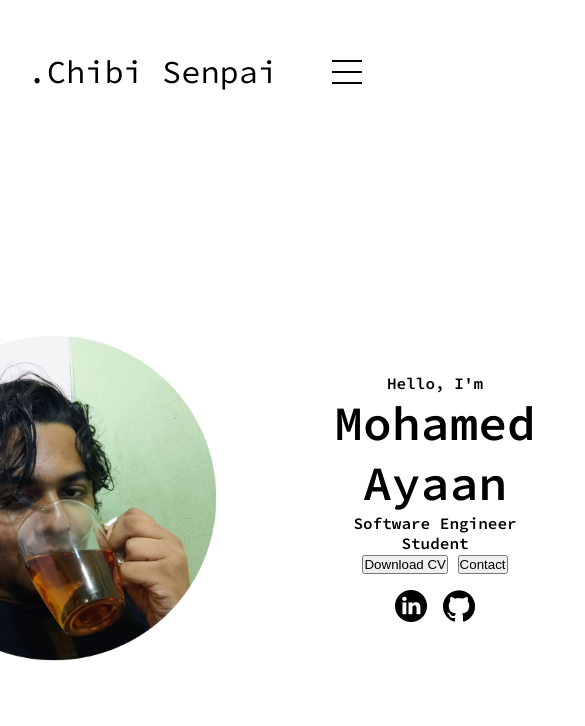
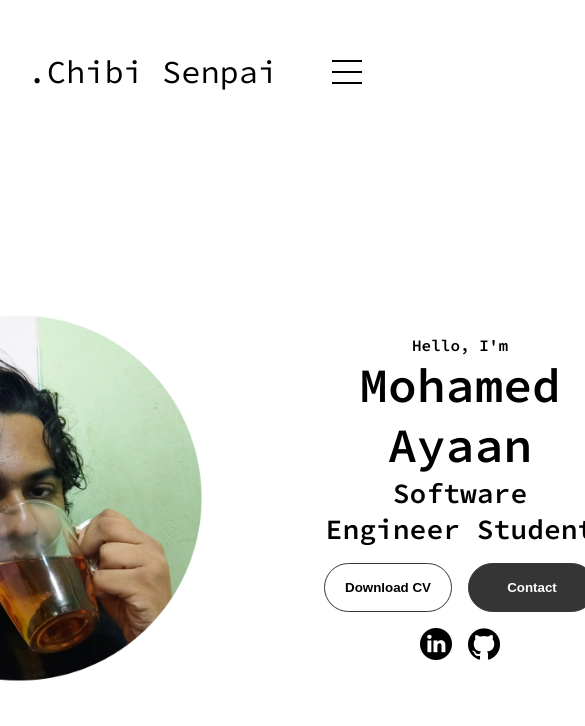
Before and after one commit to chibisenpai/Website-1.0, a plain HTML site: page index.html in a window 390 px wide. Shown: the whole page, 585 px wide, since content can reach past the window. Drawn offline with Linux system fonts and the light colour scheme.

Commit message:
finished hro un responsive

```diff
--- a/index.html
+++ b/index.html
@@ -46,11 +46,12 @@
     <div class="section__text">
             <p class="section__text__p1">Hello, I'm</p>
             <h1 class="title">Mohamed Ayaan</h1>
-            <p class="section__tex__p2">Software Engineer Student</p>
+            <p class="section__text__p2">Software Engineer Student</p>
             <!-- todo:add cv directory here  -->
+            <div class="btn-container">
             <button class="btn btn-color-2"onclick="window.open('./assets')">Download CV</button>
             <button class="btn btn-color-1"onclick="location.href=('./#contacts')">Contact</button>
-
+        </div>
 
     <div id="social-container">
         <img src="Images/linkedin.png" alt="my linked in" class="icon" onclick="window.open('https://www.linkedin.com/in/mohamedayaan/', '_blank');">
--- a/style.css
+++ b/style.css
@@ -182,8 +182,8 @@ section {
 
   .section__pic-container {
     display: flex;
-    height: 400px;
-    width: 400px;
+    height: 450px;
+    width: 450px;
     margin: auto 0;
   }
 
@@ -223,3 +223,52 @@ section {
     cursor: pointer;
     height: 2rem;
   }
+
+ /* Buttons */
+ .btn-container{
+    display: flex;
+    justify-content:center;
+    gap: 5rem;
+ }
+
+
+ .btn {
+    font-weight: 600;
+    transition: all 300ms ease;
+    padding: 1rem;
+    width: 8rem;
+    border-radius: 2rem;
+ }
+
+ .btn-color-1, .btn-color-2 {
+    border: rgb(53, 53, 53) 0.1rem solid;
+ }
+
+
+ .btn-color-1:hover, .btn-color-2:hover {
+    cursor: pointer;
+
+
+ } .btn-color-1, .btn-color-2:hover {
+    background: rgb(53, 53, 53);
+    color: white;
+
+
+ }
+
+ .btn-color-1:hover {
+    background: rgb(0, 0, 0);
+ }
+
+ .btn-color-2 {
+    background: none;
+ }
+
+ .btn-color-2:hover {
+    border: rgb(255, 255 ,255) 0.1rem solid;
+
+ }
+
+ .btn-container{
+    gap: 1rem;
+ }
```
